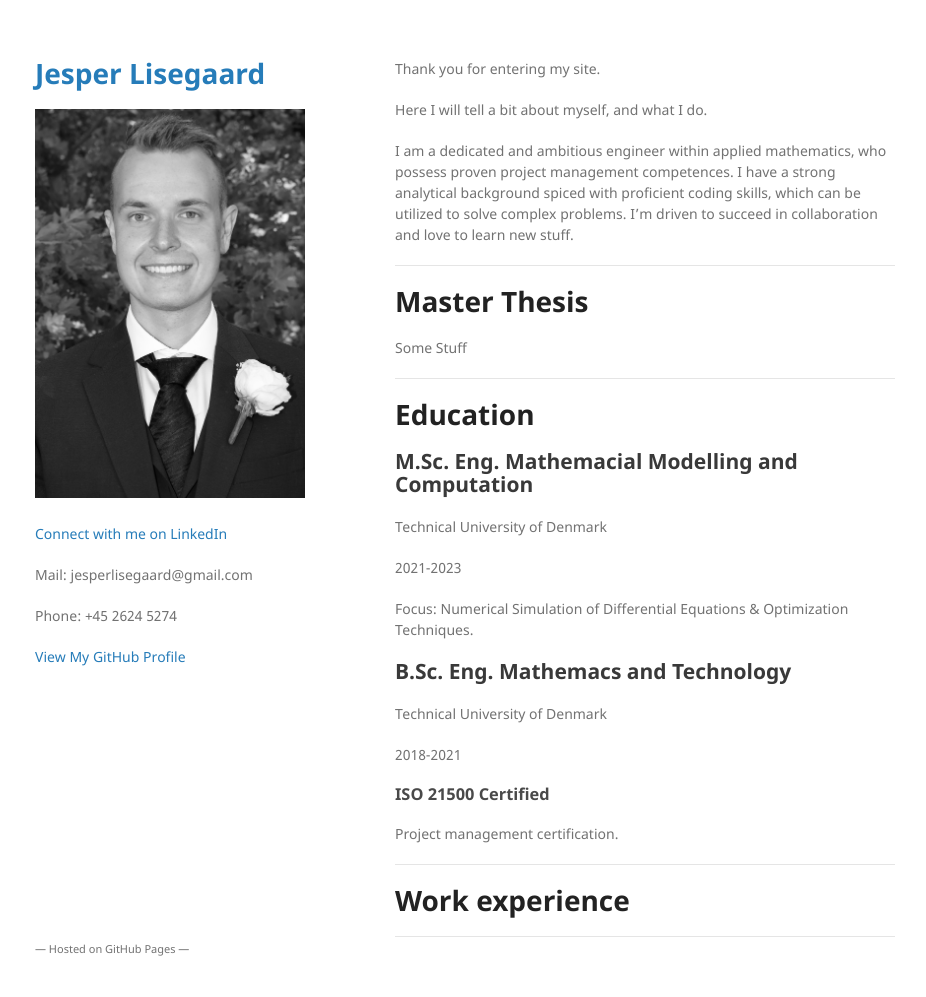
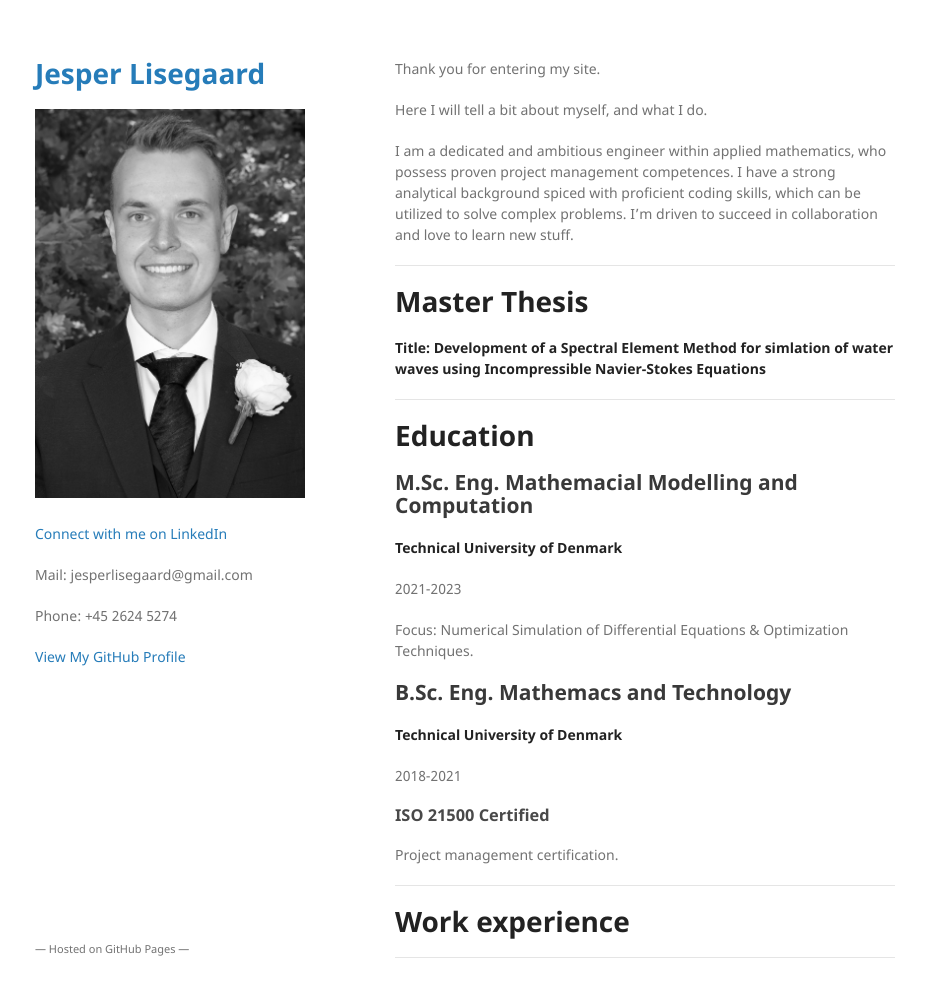
Before and after one commit to JLisegaard/jlisegaard.github.io, a Jekyll site: the page built from index.md, in a window 1280 px wide and 1028 px high. Shown: the top 997 px of the window, without its empty margins (175-1101 px from the left). Built offline with Jekyll 4.4.1, drawn with Linux system fonts in a browser that asks for light colours.

Commit message:
Update index.md

```diff
--- a/index.md
+++ b/index.md
@@ -13,7 +13,7 @@ I am a dedicated and ambitious engineer within applied mathematics, who possess
 
 # Master Thesis
 
-Some Stuff
+**Title: Development of a Spectral Element Method for simlation of water waves using Incompressible Navier-Stokes Equations**
 
 * * *
 
@@ -21,7 +21,7 @@ Some Stuff
 
 ## M.Sc. Eng. Mathemacial Modelling and Computation
 
-Technical University of Denmark
+**Technical University of Denmark**
 
 2021-2023
 
@@ -31,7 +31,7 @@ Focus: Numerical Simulation of Differential Equations & Optimization Techniques.
 
 ## B.Sc. Eng. Mathemacs and Technology
 
-Technical University of Denmark
+**Technical University of Denmark**
 
 2018-2021
 
```
